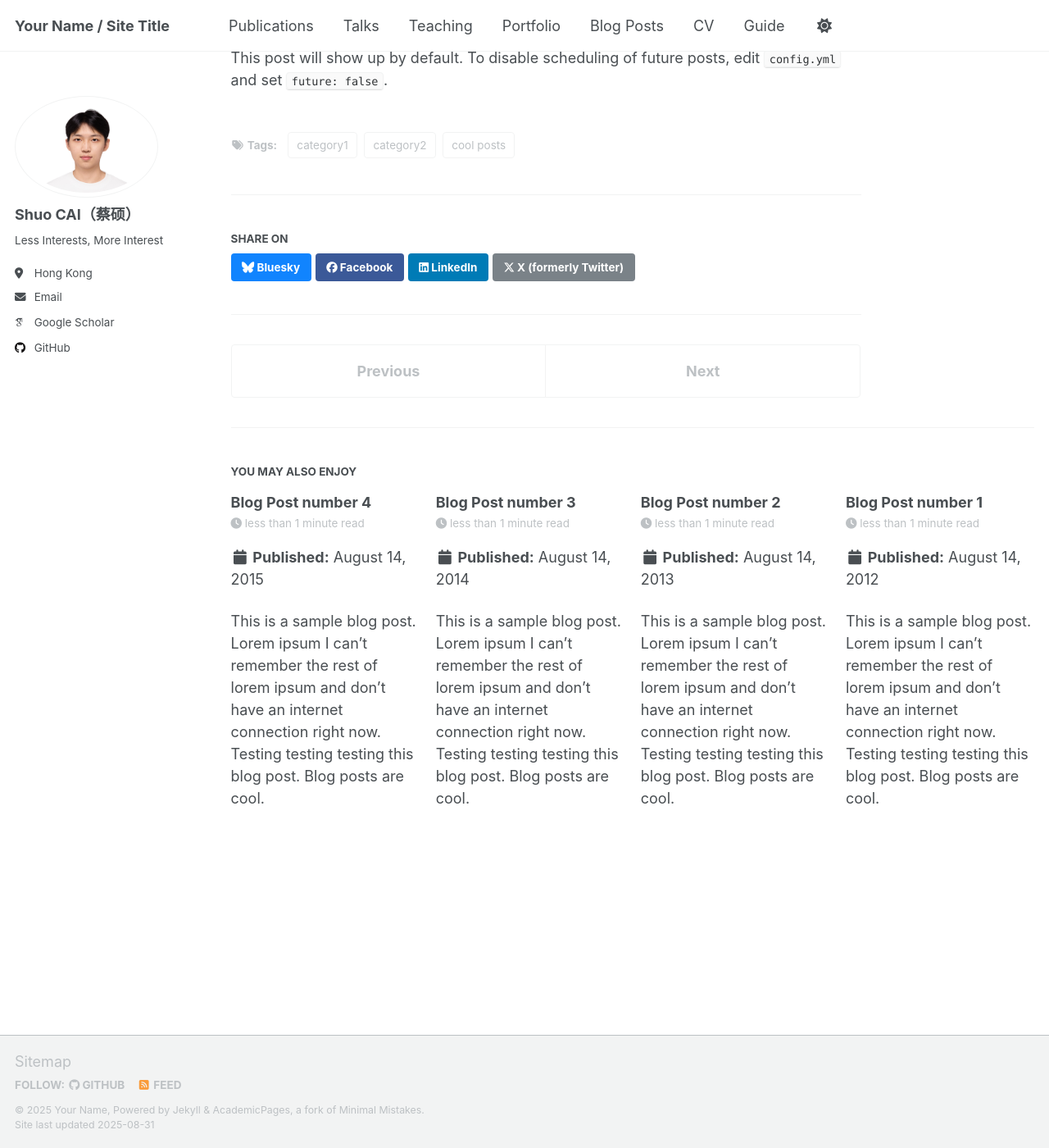
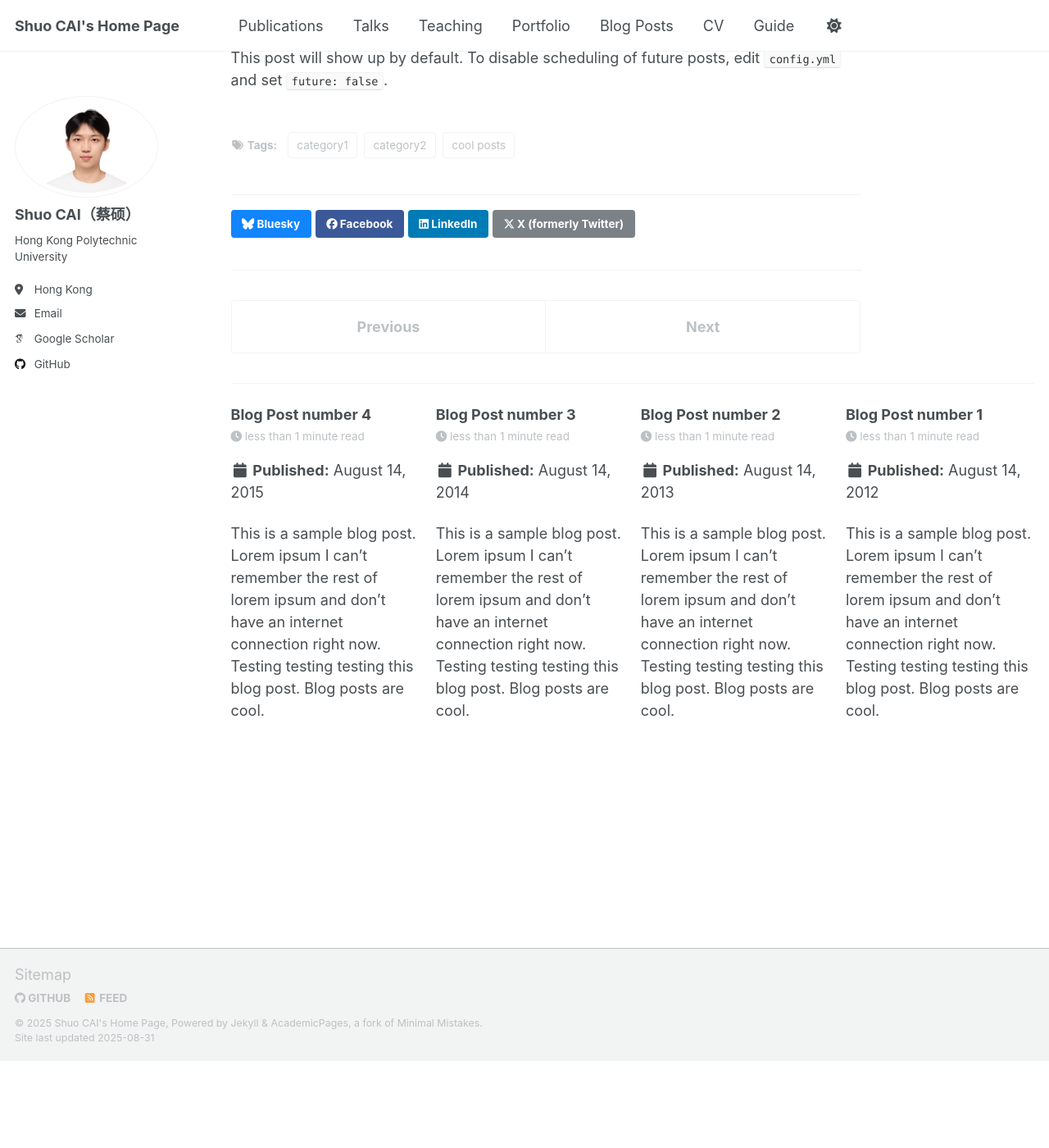
Before and after one commit to Baicaihaochi/shuocai003.github.io, a Jekyll site: the page built from _posts/2199-01-01-future-post.md, in a window 1280 px wide and 1400 px high, scrolled down 166 px. Shown: the whole window at 82% size. Built offline with Jekyll 4.4.1, drawn with Linux system fonts in a browser that asks for light colours; some web fonts are replaced; a script that is not in the unit is left out; after the commit the page ends 1460 px from its top, so only the background shows below that; part of the change alters nothing that is shown.

Commit message:
Update _config.yml

```diff
--- a/_config.yml
+++ b/_config.yml
@@ -7,24 +7,26 @@
 # server process.
 
 # Basic Site Settings
-locale                   : "en-US"
-site_theme               : "default" # Currently available options are "default", "air"
-title                    : "Your Name / Site Title"
-title_separator          : "-"
-name                     : &name "Your Name"
-description              : &description "personal description"
+# Site Settings
+title                    : "Shuo CAI's Home Page"
+description              : "Master of Philosophy in the Hong Kong Polytechnic University"
+repository               : "Baicaihaochi/shuocai003.github.io"
+google_scholar_stats_use_cdn : true
+
+# google analytics
+google_analytics_id      :  # get google_analytics_id from https://analytics.google.com/analytics/
+
+# SEO Related
+google_site_verification :  # get google_site_verification from https://search.google.com/search-console/about
+bing_site_verification   :  # get bing_site_verification from https://www.bing.com/webmasters/about
+baidu_site_verification  :  # get baidu_site_verification from https://ziyuan.baidu.com/login/index?u=/site/index
 url                      : https://shuocai003.github.io
-baseurl                  : "" # the subpath of your site, e.g. "/blog"
-repository               : "academicpages/academicpages.github.io"
 
-# Site Author - The following control what appear as part of the author content on the side bar.
-#               If a field is blank the icon and link will not appear, otherwise it will be shown.
-#               Additional customization can be done by editing /_includes/author-profile.html
 author:
   # Biographic information
   avatar           : "ShuoCai_Photo.png"
   name             : "Shuo CAI（蔡硕）"
-  bio              : "Less Interests, More Interest"
+  bio              : "Hong Kong Polytechnic University"
   location         : "Hong Kong"
   email            : "shuo1031.cai@connect.polyu.hk"
 
```
